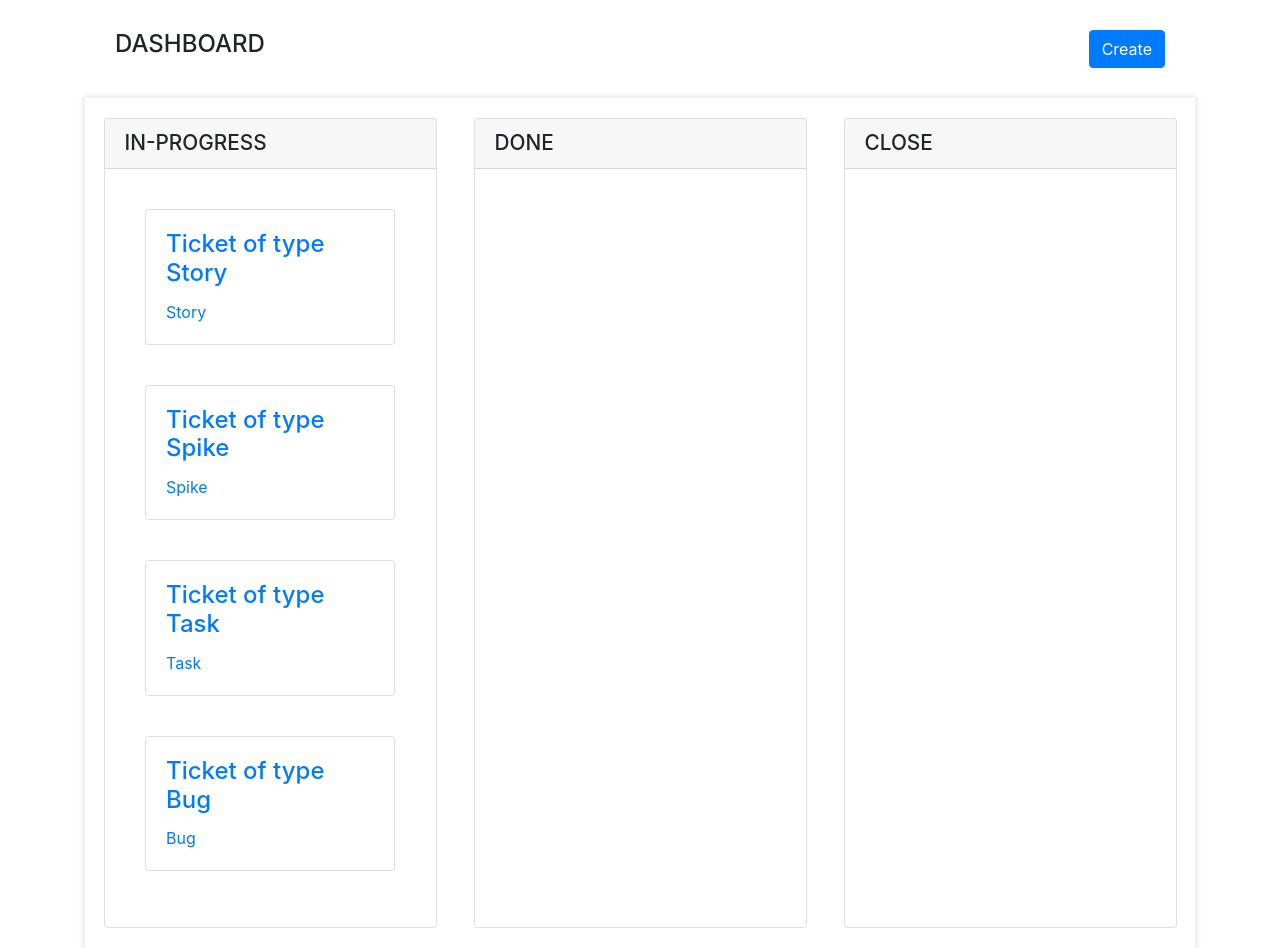
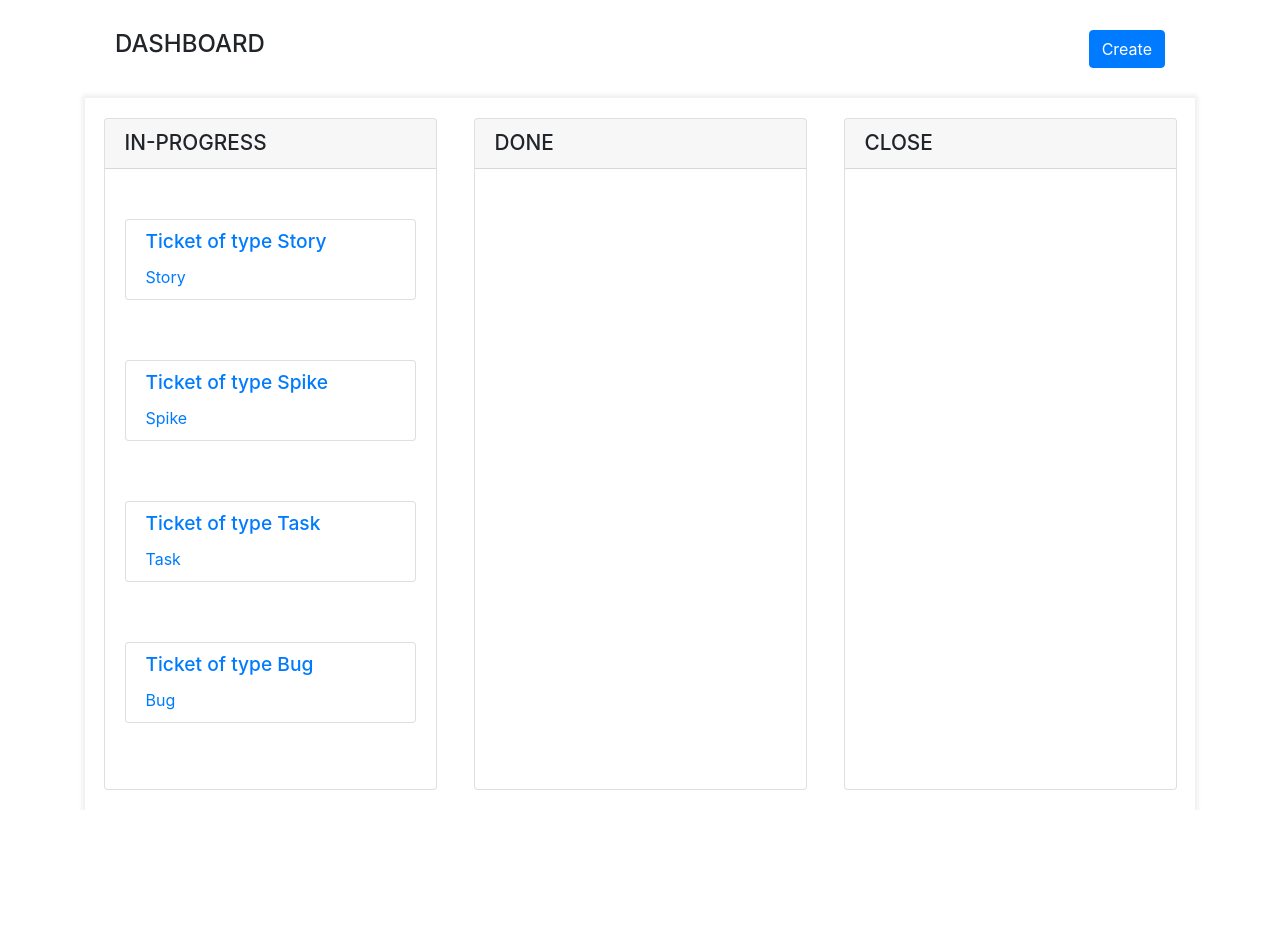
Before and after one commit to pranshu1402/TicketManager, a React (Create React App) app: page / in a window 1280 px wide. After the commit the page ends 810 px from the top, so only its background shows below. Built offline with nearby package versions, Linux system fonts and the light colour scheme.

Commit message:
Updated UI

```diff
--- a/src/components/ticketCard/ticketCardStyle.scss
+++ b/src/components/ticketCard/ticketCardStyle.scss
@@ -1,15 +1,9 @@
 .ticket-card {
-	width: 250px;
-	height: 80%;
-	padding: 20px;
+	height: auto;
+	padding: 10px 20px;
+	margin: 10px 0;
 
 	.ticket-title {
-		font-size: 1.5em;
+		font-size: 1.2em;
 	}
 }
-
-@media (min-width: 768px) {
-	.ticket-card {
-		height: auto;
-	}
-}
--- a/src/components/ticketStatusBoard/ticketStatusStyles.scss
+++ b/src/components/ticketStatusBoard/ticketStatusStyles.scss
@@ -3,7 +3,7 @@
 
 	.ticket-cards-container {
 		display: flex;
-		flex-flow: row nowrap;
+		flex-flow: row wrap;
 		padding: 20px;
 		width: 100%;
 		height: 100%;
@@ -16,8 +16,8 @@
 
 		.ticket-cards-container {
 			flex-direction: column;
-			align-items: center;
-			justify-content: space-between;
+			align-items: stretch;
+			justify-content: flex-start;
 
 			.ticket-card-wrapper {
 				margin: 20px 0;
```
